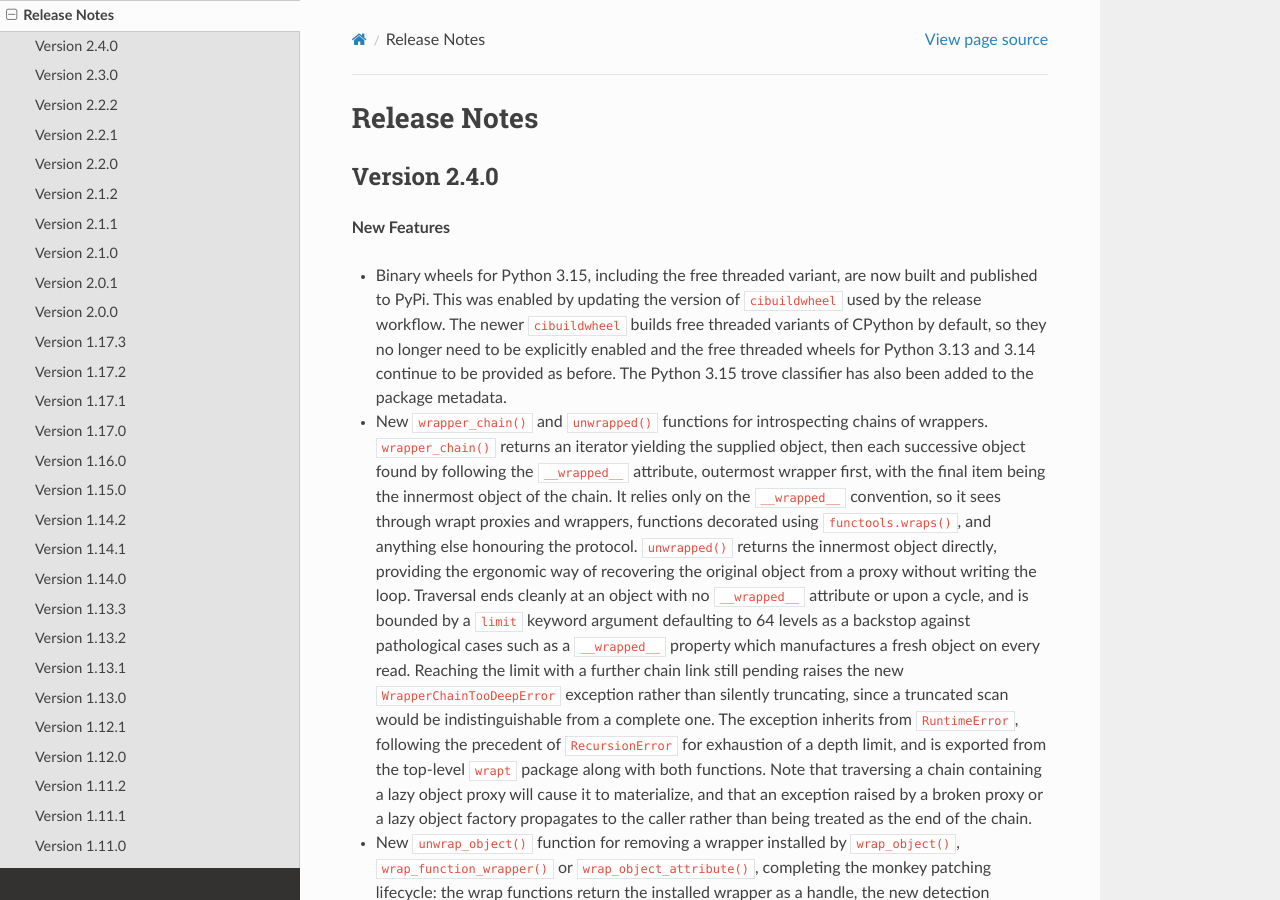
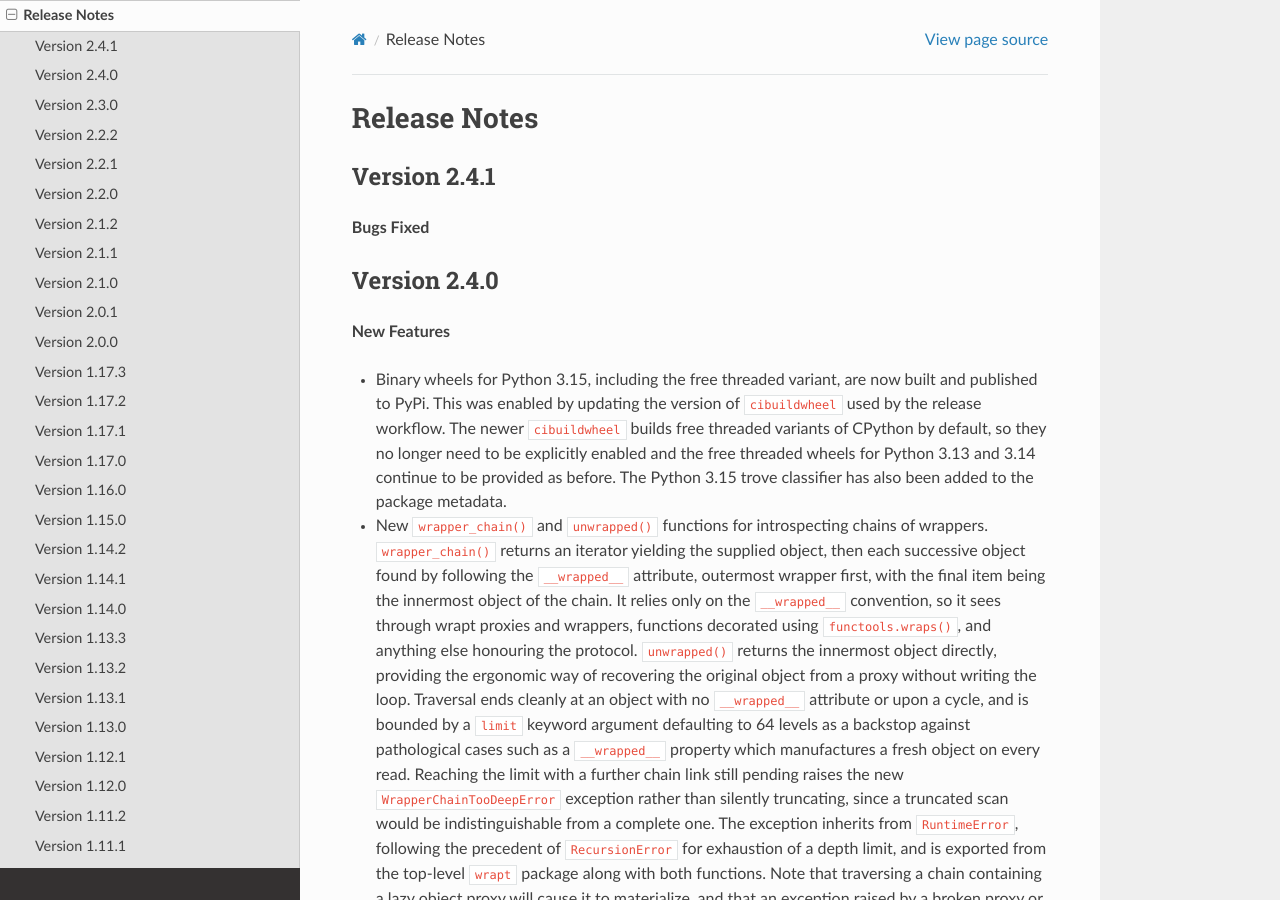
Before and after one commit to GrahamDumpleton/wrapt, a Sphinx documentation site: the page built from docs/changes.rst, in a window 1280 px wide and 900 px high. Built offline with Sphinx 7.4.7 and the Read the Docs theme 3.1.0, drawn with Linux system fonts in a browser that asks for light colours.

Commit message:
Update to 2.4.1.dev1.

```diff
--- a/docs/changes.rst
+++ b/docs/changes.rst
@@ -1,5 +1,10 @@
 Release Notes
 =============
+
+Version 2.4.1
+-------------
+
+**Bugs Fixed**
 
 Version 2.4.0
 -------------
--- a/src/wrapt/__init__.py
+++ b/src/wrapt/__init__.py
@@ -13,7 +13,7 @@ def _format_version(parts):
     )
 
 
-__version_info__ = ("2", "4", "0")
+__version_info__ = ("2", "4", "1", "dev1")
 __version__ = _format_version(__version_info__)
 
 from .__wrapt__ import (
```
